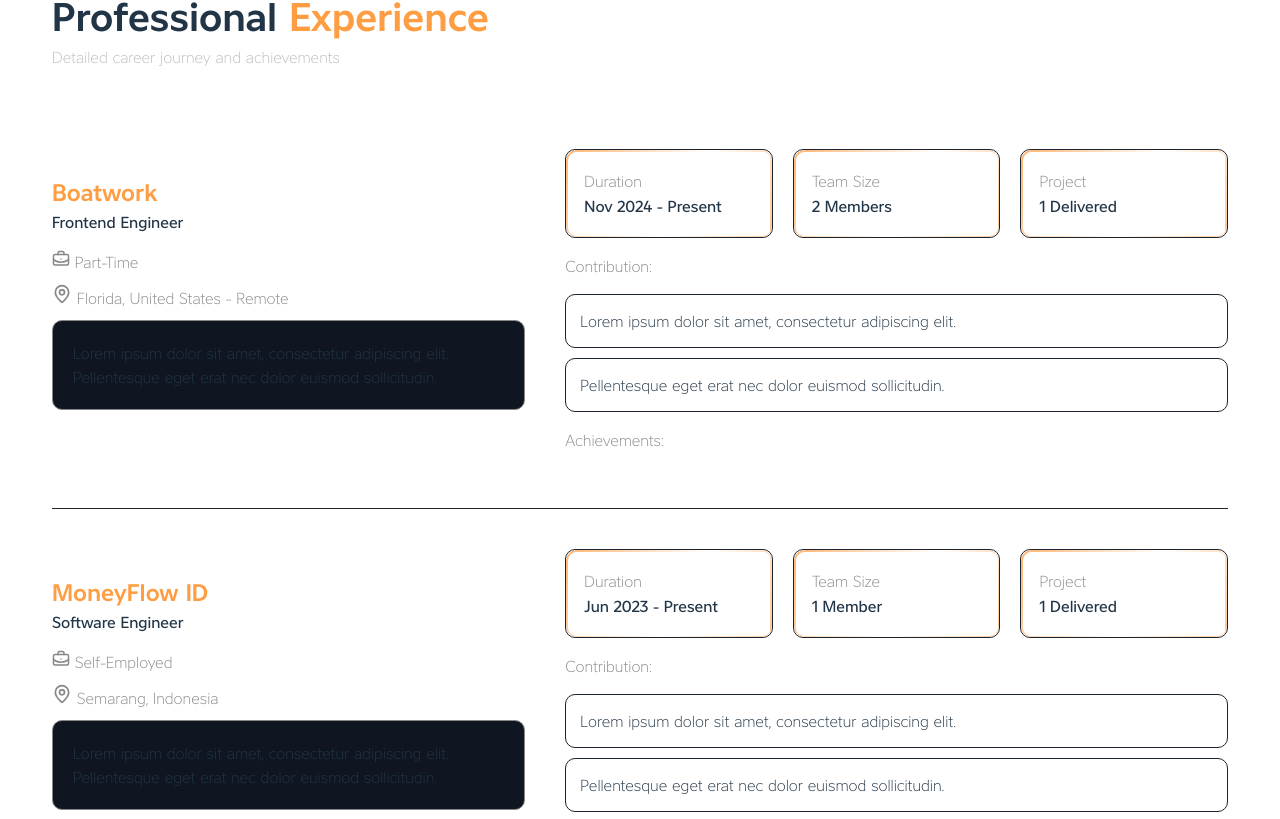
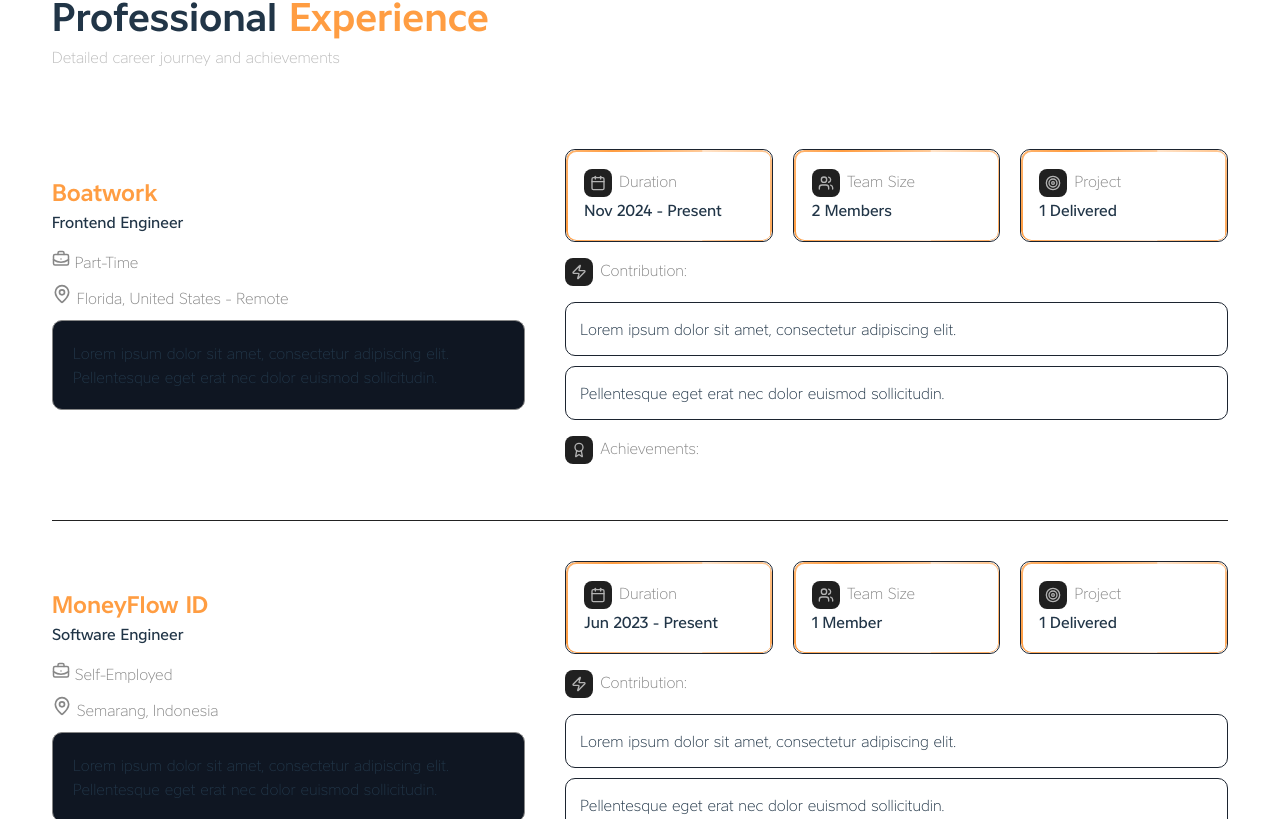
Before and after one commit to kotakbulat/kotakbulat.github.io, a React (Vite) app: page /about in a window 1280 px wide. Shown: the part 1021-1840 px from the top of the page. Built offline with nearby package versions, Linux system fonts and the light colour scheme.

Commit message:
feat: add icons, add animation in MetaCard border

```diff
--- a/src/components/Experience/ExperienceItem.tsx
+++ b/src/components/Experience/ExperienceItem.tsx
@@ -1,7 +1,7 @@
 import ExperienceListItem from "./ExperienceListItem";
 import ExperienceMetaCard from "./ExperienceMetaCard";
 import type { Experience } from "../../types/Experience";
-import { MapPin, Target, BriefcaseBusiness, Calendar, Award, Zap, Users } from "lucide-react";
+import { MapPin, BriefcaseBusiness, Award, Zap, Target, Calendar, Users } from "lucide-react";
 
 type ExperienceItemProps = {
     exp: Experience
@@ -38,28 +38,33 @@
                     <ExperienceMetaCard
                         title="Duration"
                         value={exp.duration}
+                        icon={Calendar}
                     />
 
                     <ExperienceMetaCard
                         title="Team Size"
                         value={exp.teamSize}
+                        icon={Users}
                     />
 
                     <ExperienceMetaCard
                         title="Project"
                         value={exp.project}
+                        icon={Target}
                     />
                 </div>
 
                 <ExperienceListItem
                     title="Contribution"
                     items={exp.contributions}
+                    icon={Zap}
                 />
 
                 {exp.achievements && (
                     <ExperienceListItem
                         title="Achievements"
                         items={exp.achievements}
+                        icon={Award}
                     />
                 )}
 
--- a/src/components/Experience/ExperienceListItem.tsx
+++ b/src/components/Experience/ExperienceListItem.tsx
@@ -1,14 +1,20 @@
+import type { LucideIcon } from "lucide-react"
+
 type ListProps = {
     title: string
     items: string[]
+    icon: LucideIcon
 }
 
-export default function ExperienceListItem({ title, items}: ListProps) {
+export default function ExperienceListItem({ title, items, icon: Icon}: ListProps) {
 
     return (
         <div className="exp-list">
 
-            <p className="list-title">{title}:</p>
+            <p className="list-title">
+                <div className="icon-wrapper"><Icon size={16} className="icon" /> </div>
+                {title}:
+            </p>
 
             {items.map((item, i) => (
                 <div key={i} className="list-item">
--- a/src/components/Experience/ExperienceMetaCard.tsx
+++ b/src/components/Experience/ExperienceMetaCard.tsx
@@ -1,16 +1,21 @@
 import "../../styles/animation.css"
+import type { LucideIcon } from "lucide-react"
 
 type MetaProps = {
     title: string
     value: string
+    icon: LucideIcon
 }
 
-export default function ExperienceMetaCard({ title, value }: MetaProps) {
+export default function ExperienceMetaCard({ title, value, icon: Icon }: MetaProps) {
 
     return (
         <div className="meta-card loader-ring">
 
-            <p className="meta-title">{title}</p>
+            <p className="meta-title">
+                <div className="icon-wrapper"><Icon size={16} className="icon"/></div>
+                {title}
+            </p>
 
             <p className="meta-value">{value}</p>
 
--- a/src/styles/animation.css
+++ b/src/styles/animation.css
@@ -21,7 +21,7 @@
 
     background-size: 300% 300%;
 
-    animation: loader-ring-move 4s linear infinite;
+    animation: loader-ring-move 15s linear infinite;
 
     -webkit-mask:
     linear-gradient(#000 0 0) content-box,
@@ -39,6 +39,6 @@
         background-position: 0% 50%;
    }
    100% {
-        background-position: 100% 50%;
+        background-position: 300% 50%;
    }
 }
--- a/src/styles/experience.css
+++ b/src/styles/experience.css
@@ -77,6 +77,8 @@
     margin-top: 1px;
     margin-bottom: 1px;
     color: #878787;
+    display: flex;
+    flex-direction: row;
 }
 
 .meta-value {
@@ -94,4 +96,25 @@
 
 .list-title {
     color: #878787;
+    display: flex;
+    flex-direction: row;
 }
+
+.icon-wrapper {
+    display: flex;
+    align-items: center;
+    justify-content: center;
+    margin-right: 7px;
+
+    width: 28px;
+    height: 28px;
+
+    border-radius: 8px;
+
+    background: #202020; /* dark card bg */
+    border: 0px solid #2b3648;
+}
+
+.icon {
+    color: #b3b3b3;
+}
```
